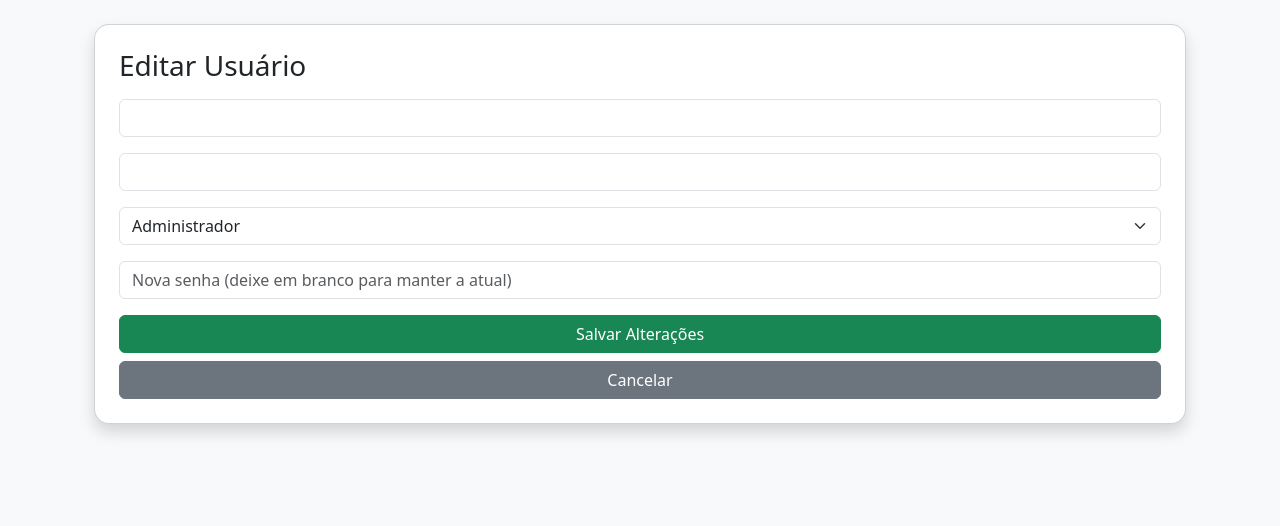
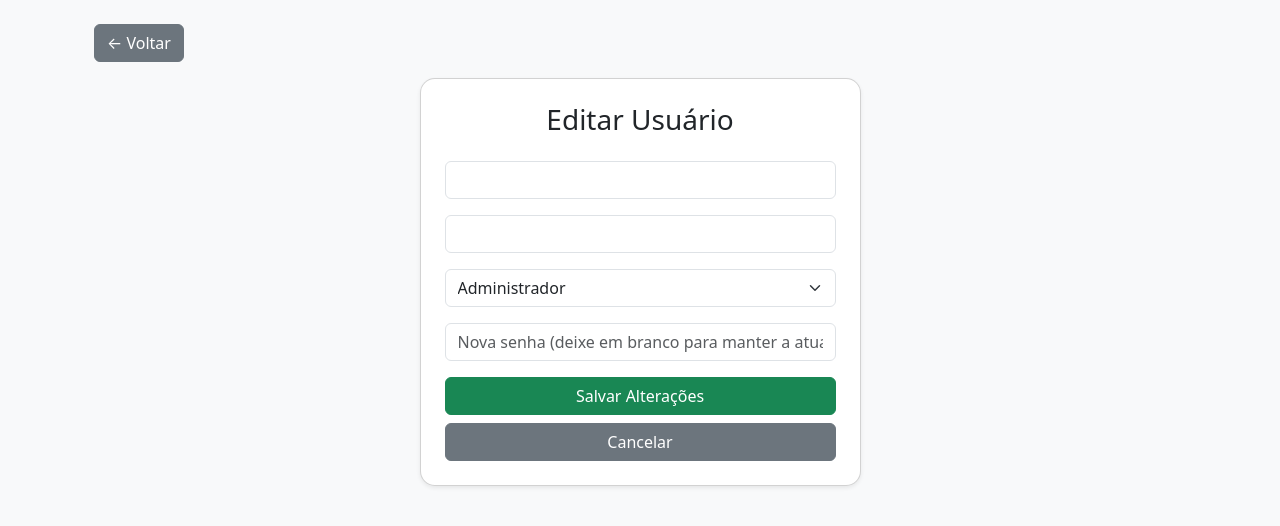
Before and after one commit to CristianoAds2025/sistema_quermesse, a Flask app: template templates/editar_usuario.html in a window 1280 px wide. Shown: the part 56-582 px from the top of the page. Run offline with Flask 3, Linux system fonts and the light colour scheme; the template is opened without the code that fills it, so the values that code supplies are empty; some libraries are stand-ins or nearby versions.

Commit message:
Update editar_usuario.html

```diff
--- a/templates/editar_usuario.html
+++ b/templates/editar_usuario.html
@@ -2,10 +2,20 @@
 {% block content %}
 
 <div class="container mt-4">
-    <div class="card shadow p-4">
-        <h3 class="mb-3">Editar Usuário</h3>
+
+    <a href="/cadastro" class="btn btn-secondary mb-3">
+        ← Voltar
+    </a>
+
+    <div class="row justify-content-center">
+        <div class="col-md-6 col-lg-5">
+
+            <div class="card shadow-sm p-4 bg-white">
+
+                <h3 class="text-center mb-4">Editar Usuário</h3>
 
                 <form method="post">
+
                     <input class="form-control mb-3"
                            name="nome_usuario"
                            value="{{ usuario.nome_usuario }}"
@@ -38,7 +48,12 @@
                     </div>
 
                 </form>
+
+            </div>
+
         </div>
     </div>
 
+</div>
+
 {% endblock %}
```
Lines whose indentation alone changed are shown as unchanged.
